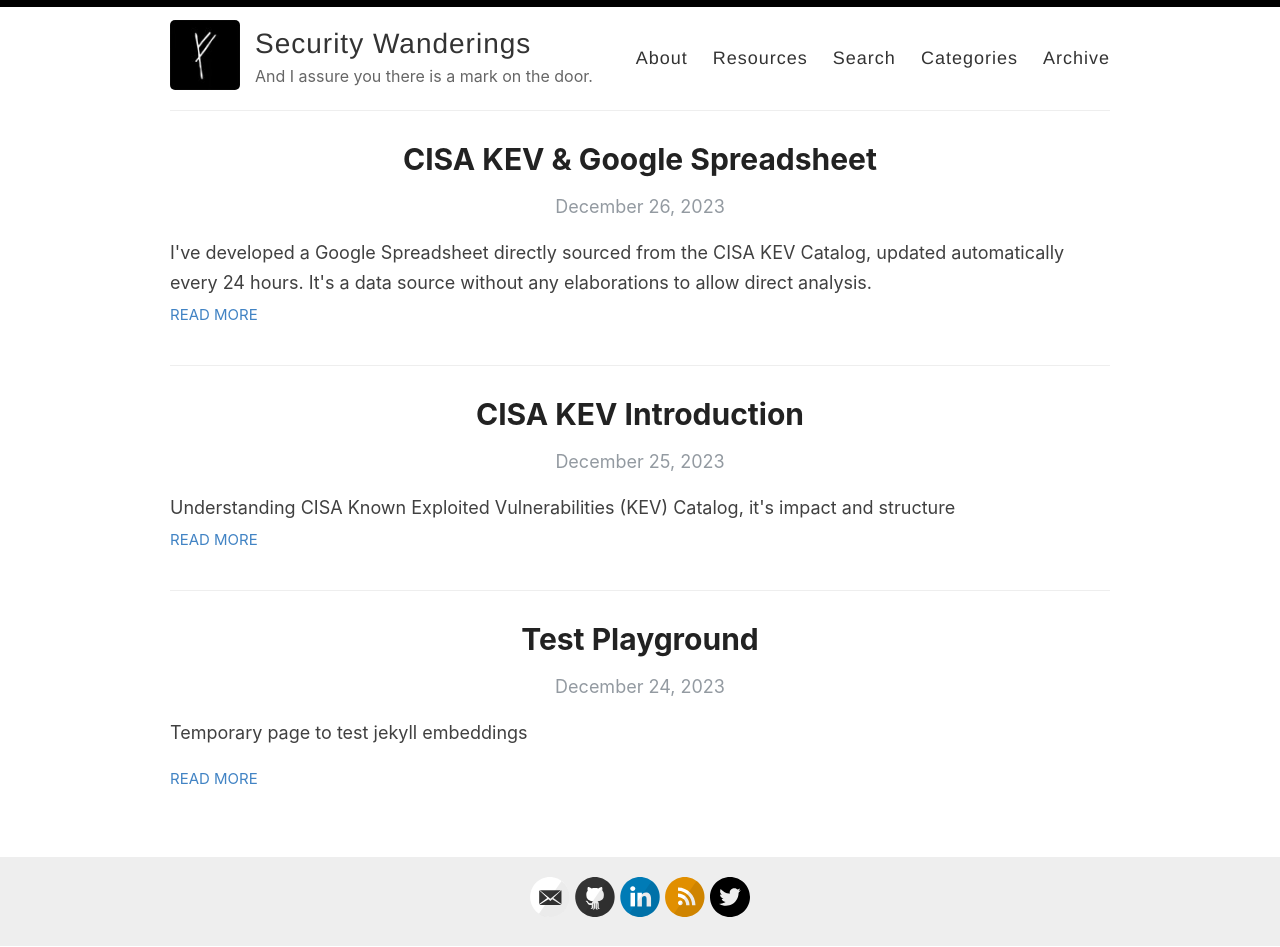
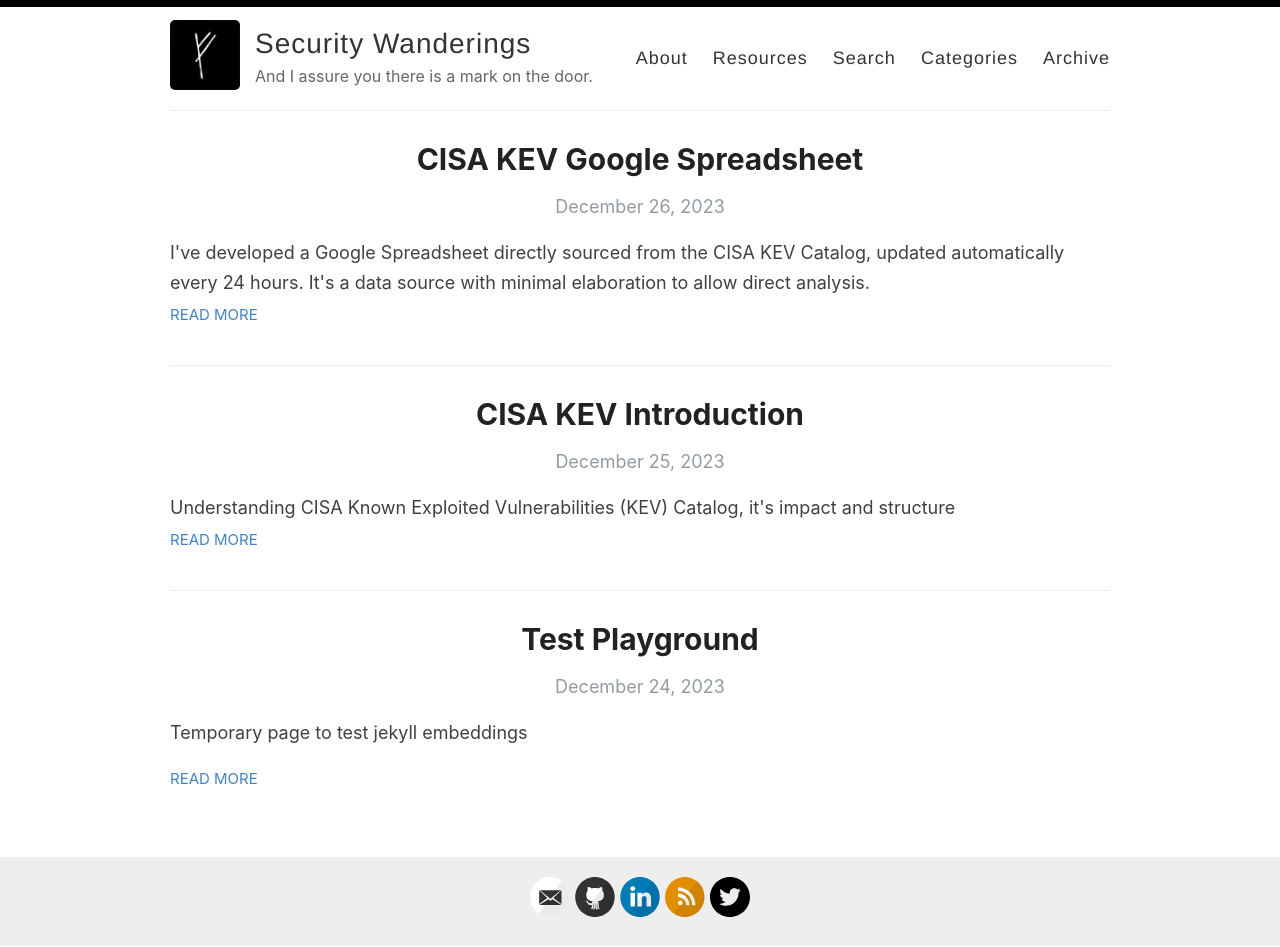
Before and after one commit to alucab/alucab.github.io, a Jekyll site: the page built from index.html, in a window 1280 px wide. Built offline with Jekyll 4.4.1, drawn with Linux system fonts in a browser that asks for light colours; the list of posts is cut into pages by our own code.

Commit message:
Update 2023-12-26-CISA-KEV-gsheet.md

```diff
--- a/_posts/2023-12-26-CISA-KEV-gsheet.md
+++ b/_posts/2023-12-26-CISA-KEV-gsheet.md
@@ -1,8 +1,8 @@
 ---
 layout: post
-title: CISA KEV & Google Spreadsheet
+title: CISA KEV Google Spreadsheet
 categories: [KEV,Vulnerabilities,GSheet]
-excerpt: I've developed a Google Spreadsheet directly sourced from the CISA KEV Catalog, updated automatically every 24 hours. It's a data source without any elaborations to allow direct analysis.
+excerpt: I've developed a Google Spreadsheet directly sourced from the CISA KEV Catalog, updated automatically every 24 hours. It's a data source with minimal elaboration to allow direct analysis.
 author: alucab
 image: [CISA_IMG]
 ---
```
